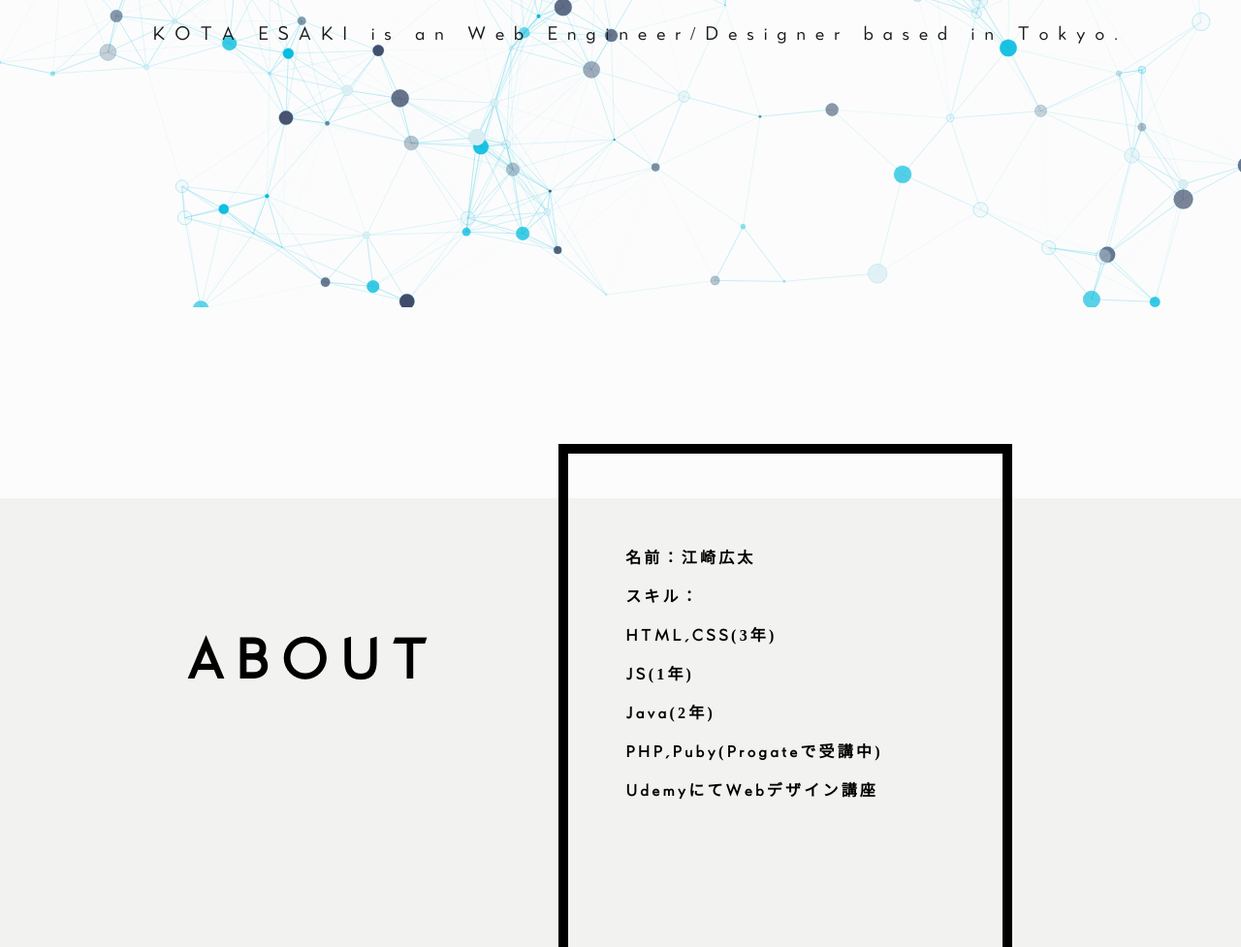
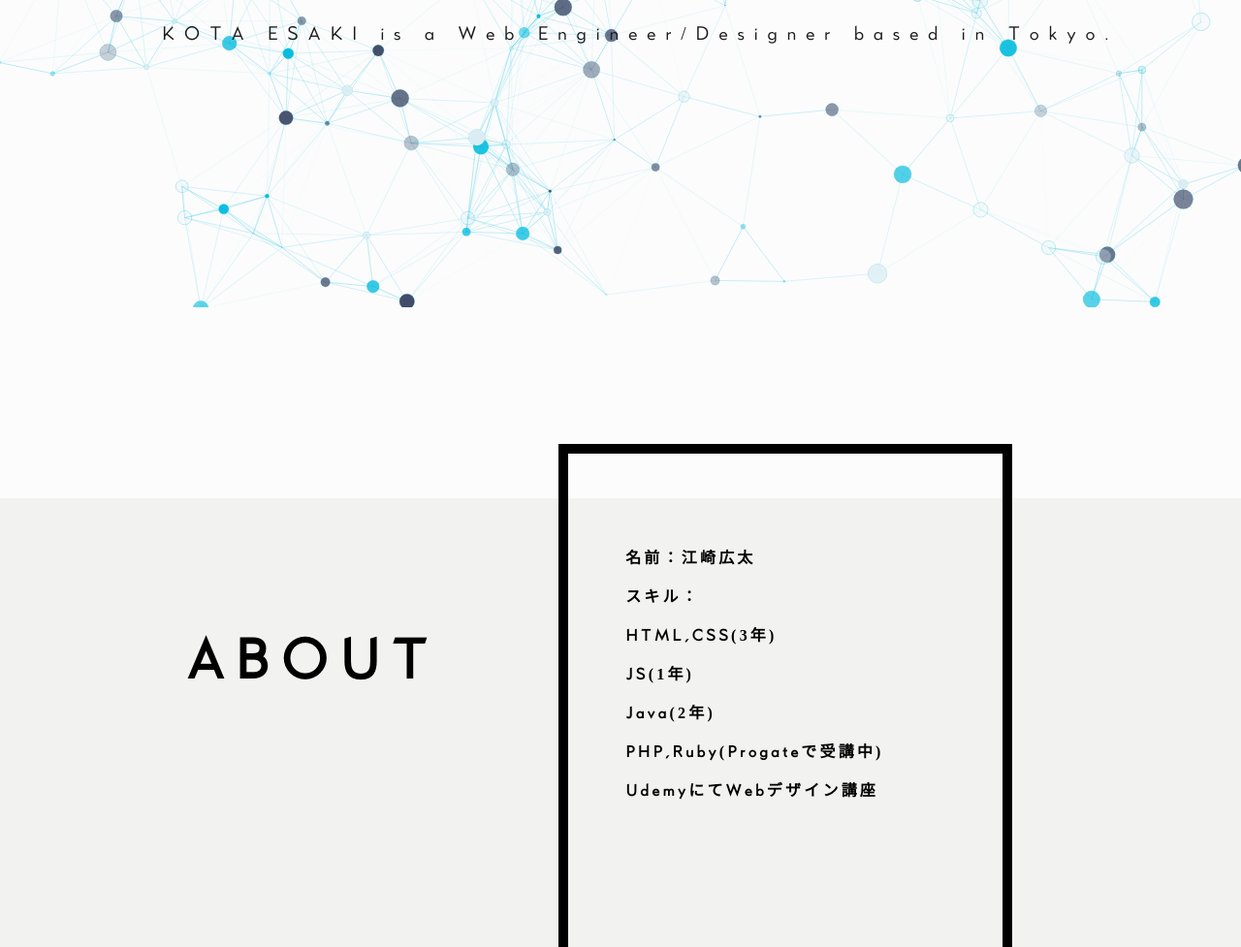
Before and after one commit to kotaesaki/portfolio, a plain HTML site: page index.html in a window 1280 px wide. Shown: the part 323-1300 px from the top of the page at 97% size. Drawn offline with nearby package versions, Linux system fonts and the light colour scheme; a web font is replaced by a local one.

Commit message:
Add files via upload

```diff
--- a/index.html
+++ b/index.html
@@ -53,7 +53,7 @@
 	<div class="container" id="ppap">
 	  <div class="box effect1">
 	    <h2 class="fadein1" id="name-title">KOTA ESAKI</h2>
-	    <p class="catchcopy fadein1">KOTA ESAKI is an Web Engineer/Designer based in Tokyo.
+	    <p class="catchcopy fadein1">KOTA ESAKI is a Web Engineer/Designer based in Tokyo.
 
 	  </div>
 
@@ -71,7 +71,7 @@
 				HTML,CSS(3年)<br>
 				JS(1年)<br>
 				Java(2年)<br>
-				PHP,Puby(Progateで受講中)<br>
+				PHP,Ruby(Progateで受講中)<br>
 				Udemyにて<a href="https://www.udemy.com/course/web-design-master/"  target="_blank">Webデザイン講座</a><br>
 			</p>
 		</div>
```
